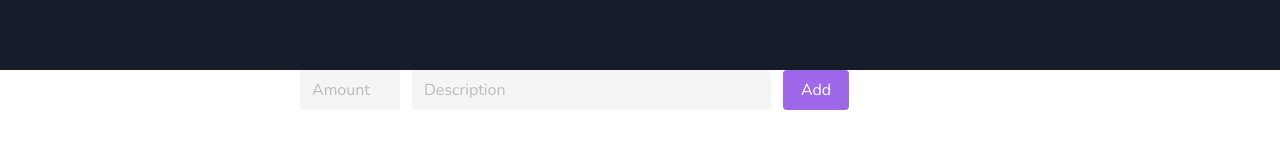
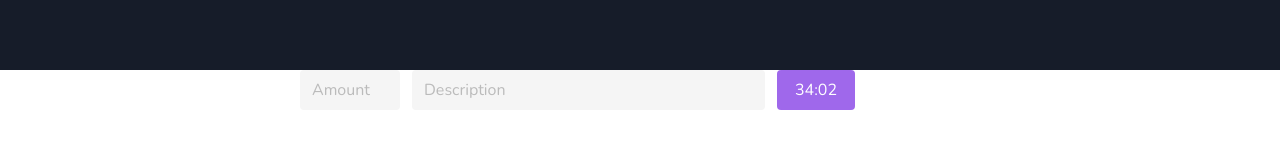
Before and after one commit to abdimohamud/Budget-Calculator, an Angular app in the folder budget-app/: page / in a window 1280 px wide. Shown: the part 248-396 px from the top of the page. Built offline with nearby package versions, Linux system fonts and the light colour scheme.

Commit message:
added placeholder

```diff
--- a/budget-app/src/app/add-item-form/add-item-form.component.html
+++ b/budget-app/src/app/add-item-form/add-item-form.component.html
@@ -13,8 +13,9 @@
       </div>
 
       <div class="field">
-        <button class="button is-primary">Add</button>
+        <button class="button is-primary">34:02</button>
       </div>
+
 
     </div>
   </div>
```
